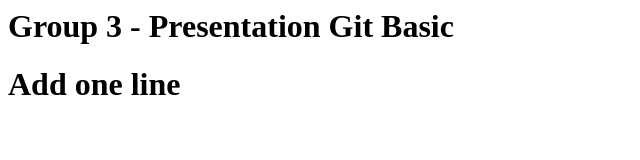
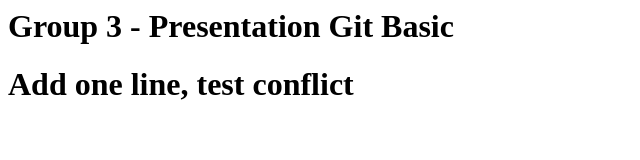
Before and after one commit to quoctrung19/Group3-Presentation, a plain HTML site: page index.html in a window 1280 px wide. Shown: the whole page, without its empty margins (0-640 px from the left). Drawn offline with Linux system fonts and the light colour scheme.

Commit message:
Test conflict

```diff
--- a/index.html
+++ b/index.html
@@ -1,3 +1,3 @@
 <h1>Group 3 - Presentation Git Basic</h1>
 
-<h1>Add one line<h1>
+<h1>Add one line, test conflict<h1>
```
